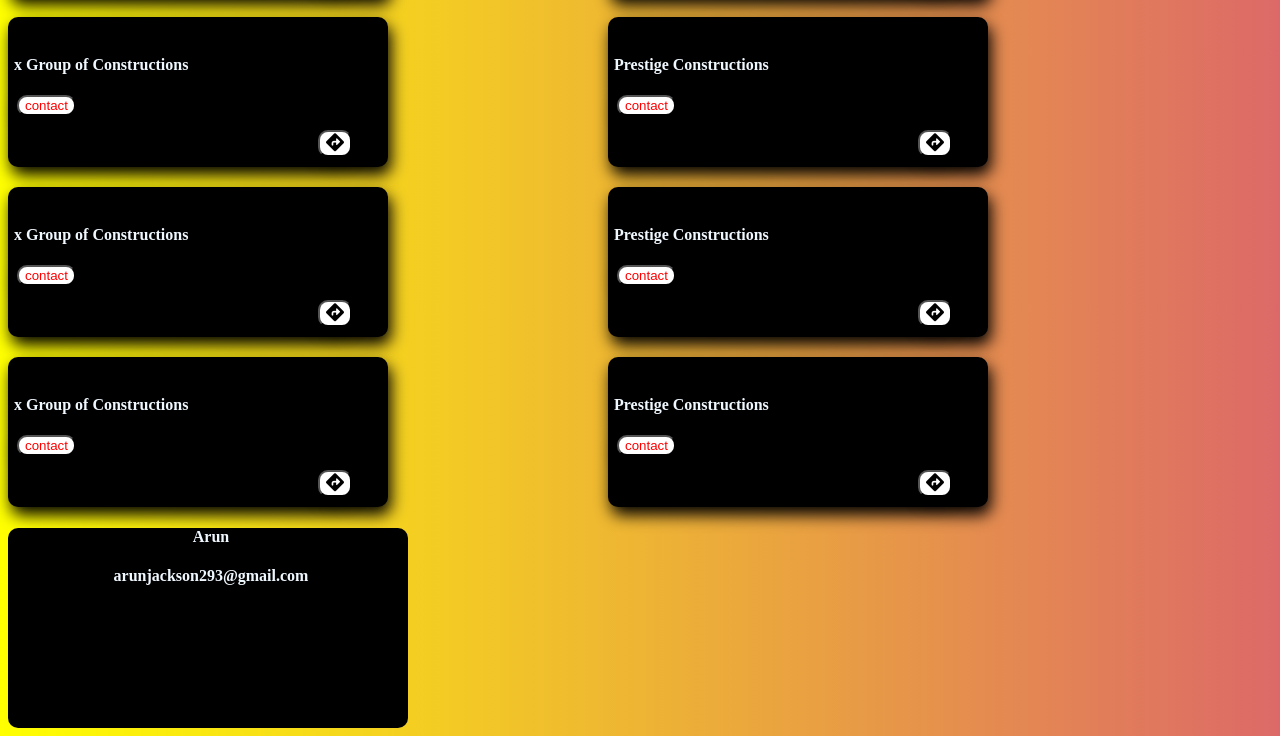
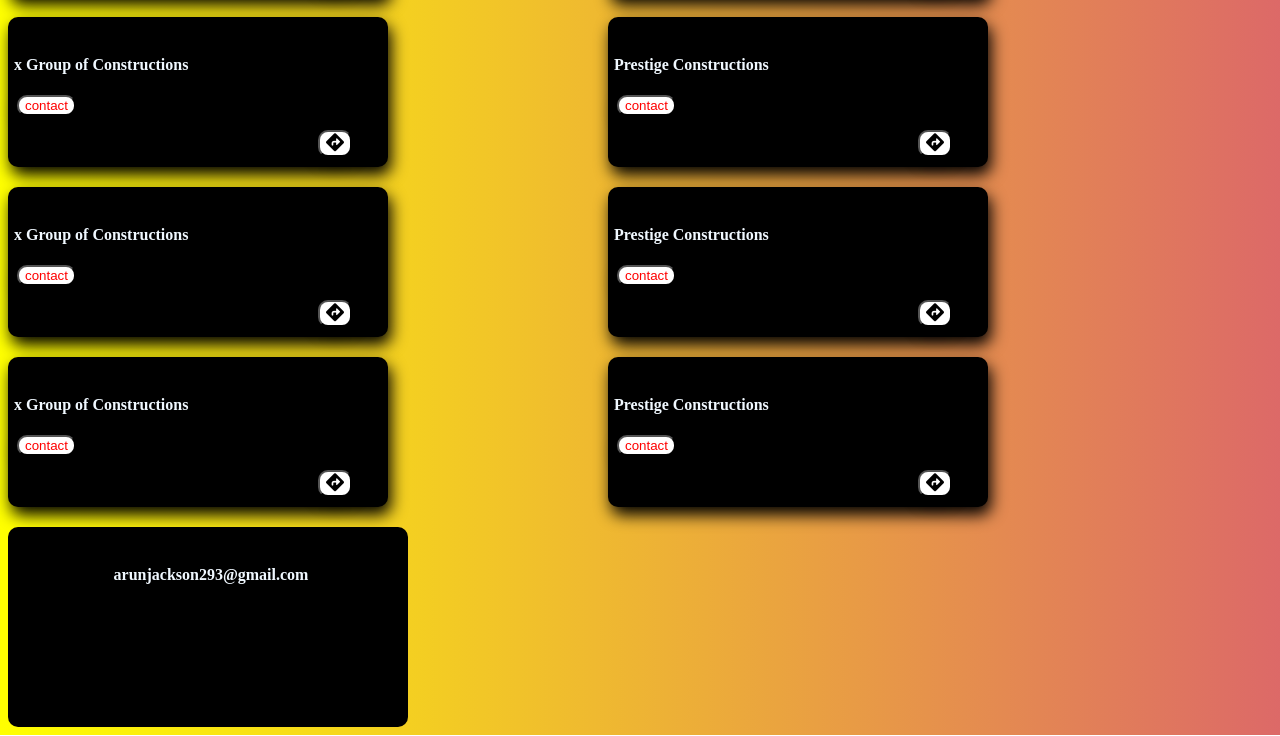
Before and after one commit to arunjackson/BobTheBuilder, a plain HTML site: page index.html in a window 1280 px wide. Shown: the part 1727-2463 px from the top of the page. Drawn offline with Linux system fonts and the light colour scheme.

Commit message:
Update index.html

```diff
--- a/index.html
+++ b/index.html
@@ -233,8 +233,8 @@
 </section>
 </body>
 <footer>
-    <center> <h4 >  Arun </h4> </center>
-    <center> <h4>arunjackson293@gmail.com</h4> </center>
+  <br>
+     <center> <h4>arunjackson293@gmail.com</h4> </center>
 
 </footer>
 </html>
```
